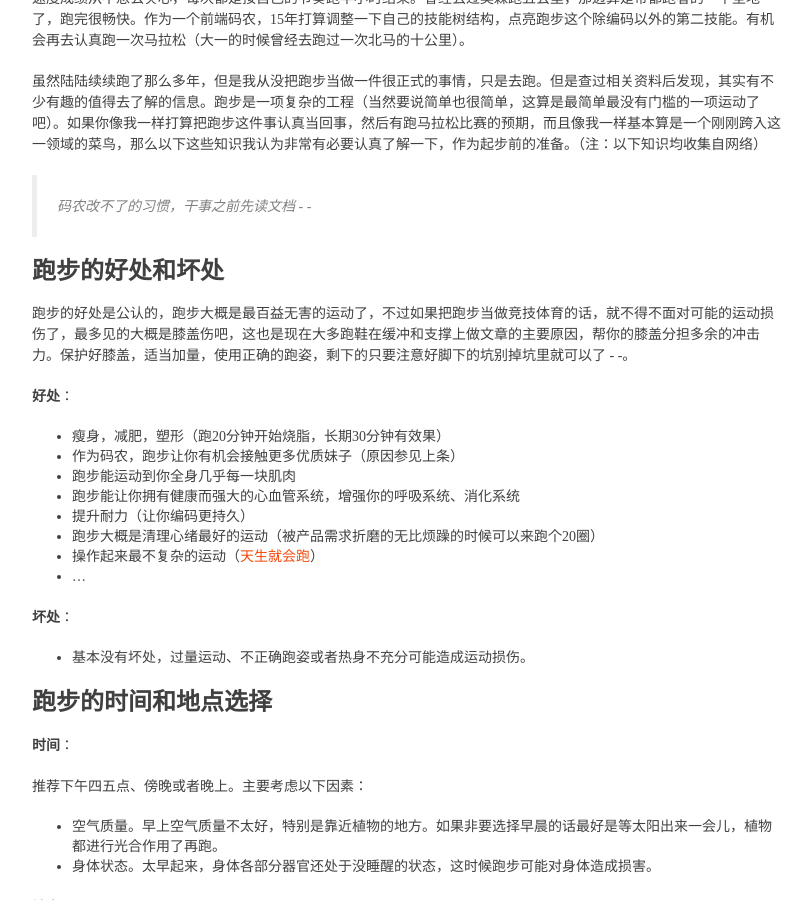
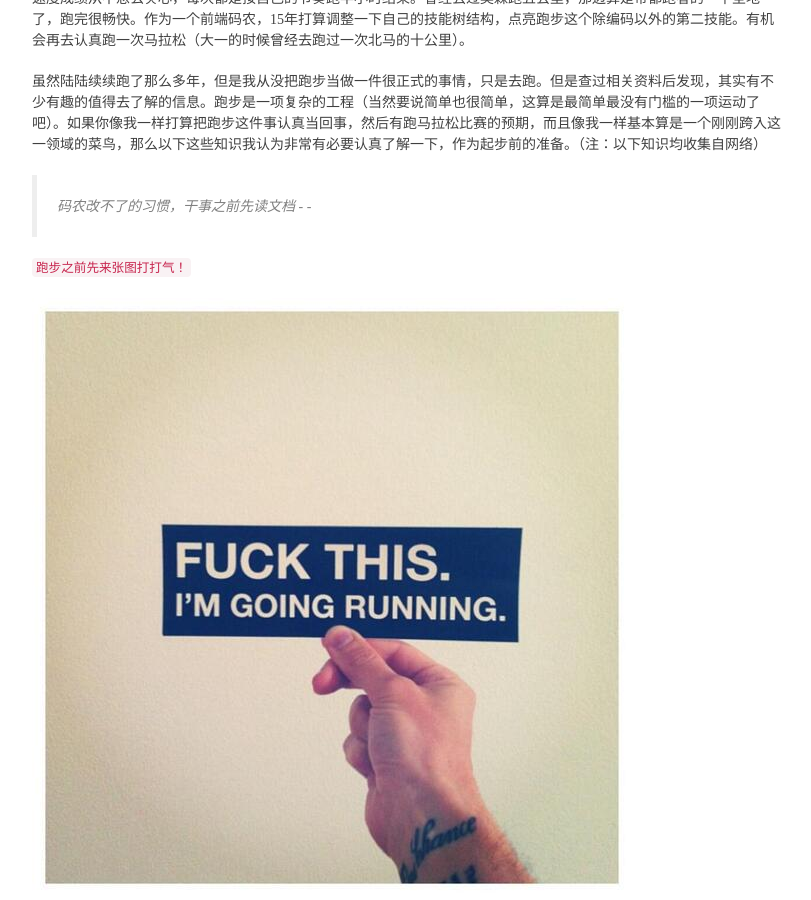
Before and after one commit to MrRaindrop/MrRaindrop.github.io, a Jekyll site: the page built from _posts/2015-01-03-the-runners-guide-to-the-galaxy.md, in a window 1280 px wide and 900 px high, scrolled down 508 px. Shown: the whole window, without its empty margins (233-1044 px from the left). Built offline with Jekyll 4.4.1, drawn with Linux system fonts in a browser that asks for light colours; comment, search, counter and statistics services are not loaded.

Commit message:
little mod

```diff
--- a/_posts/2015-01-03-the-runners-guide-to-the-galaxy.md
+++ b/_posts/2015-01-03-the-runners-guide-to-the-galaxy.md
@@ -13,6 +13,10 @@ header-img: "img/home-bg.jpg"
 虽然陆陆续续跑了那么多年，但是我从没把跑步当做一件很正式的事情，只是去跑。但是查过相关资料后发现，其实有不少有趣的值得去了解的信息。跑步是一项复杂的工程（当然要说简单也很简单，这算是最简单最没有门槛的一项运动了吧）。如果你像我一样打算把跑步这件事认真当回事，然后有跑马拉松比赛的预期，而且像我一样基本算是一个刚刚跨入这一领域的菜鸟，那么以下这些知识我认为非常有必要认真了解一下，作为起步前的准备。（注：以下知识均收集自网络）
 
 > 码农改不了的习惯，干事之前先读文档 - -
+
+``跑步之前先来张图打打气！``
+
+![Fuck this. I'm going running.](http://www.mrraindrop.com/img/posts/ftimgr.jpg)
 
 ### 跑步的好处和坏处
 
```
Also changed, not shown: _posts/2013-04-29-javascript-closure-specification.md (+1 -0 lines), img/posts/ftimgr.jpg (added).
